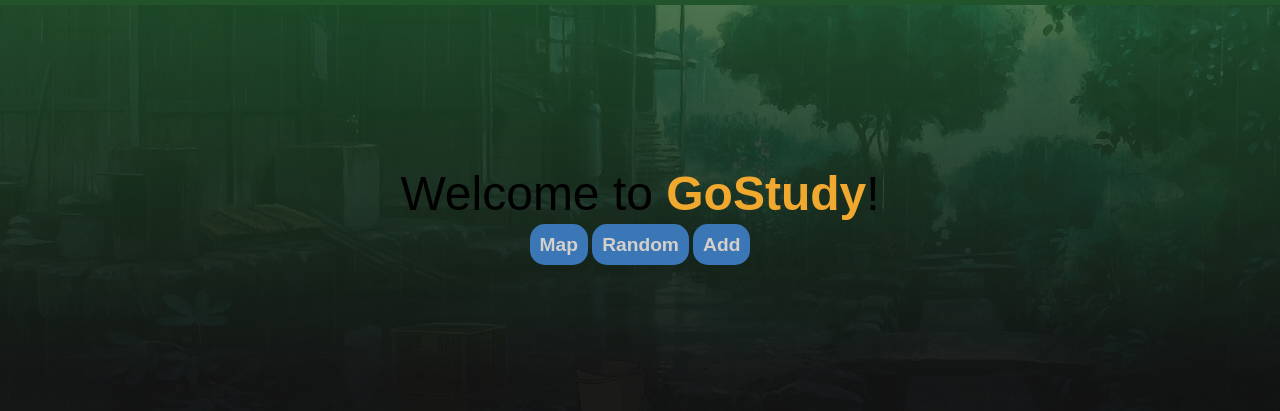
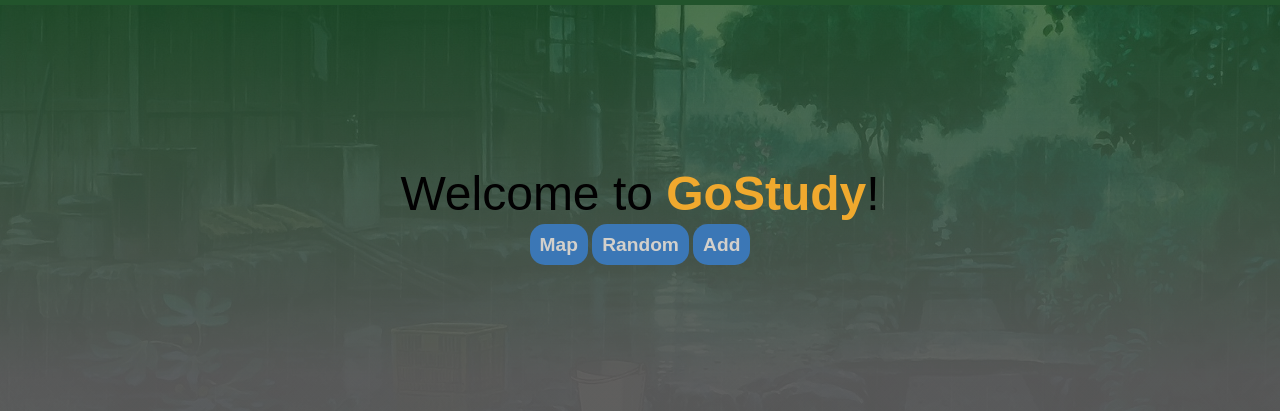
Before and after one commit to BCIT-CST-DTC10/1800-202430_DTC10, a website: page public/pages/index.html in a window 1280 px wide. Shown: the part 71-482 px from the top of the page. Drawn offline with nearby package versions, Linux system fonts and the light colour scheme; some packages are replaced by stand-ins of ours; no server answers.

Commit message:
Update colours to be brighter

```diff
--- a/public/styles/common.css
+++ b/public/styles/common.css
@@ -1,4 +1,4 @@
 body {
-    background-color: rgb(18, 18, 18);
+    background-color: rgb(90, 90, 90);
     color: white;
 }
--- a/public/styles/landing.css
+++ b/public/styles/landing.css
@@ -6,7 +6,7 @@ span.button {
 
 header {
     /* background-color: #e4e4e4; */
-    background: linear-gradient(rgba(33, 84, 44, 0.8), rgba(18, 18, 18, 0.95) 90%), url(/images/lofiRainBackground.jpg) no-repeat center center/cover;
+    background: linear-gradient(rgba(33, 84, 44, 0.8), rgba(90, 90, 90, 0.95) 90%), url(/images/lofiRainBackground.jpg) no-repeat center center/cover;
     color: #020102;
     padding: 10em 0;
 
```
